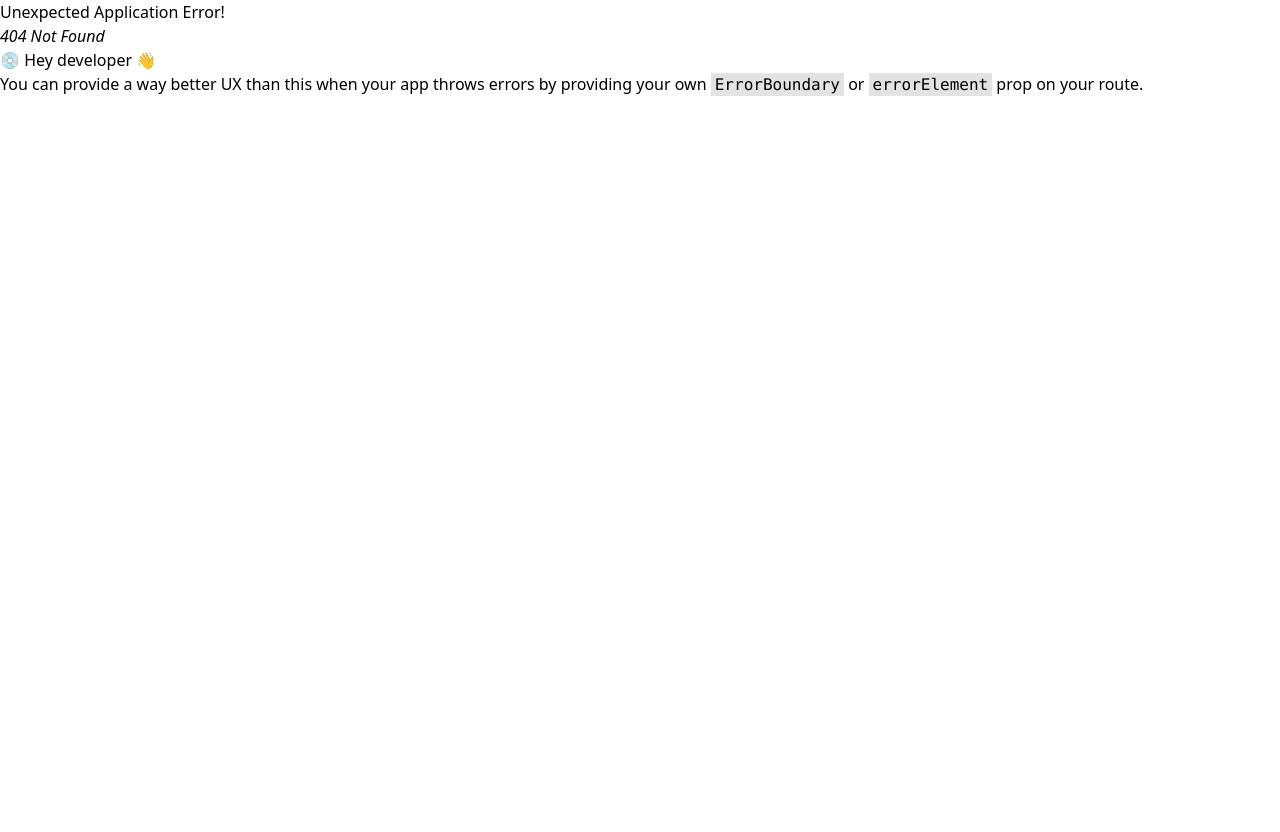
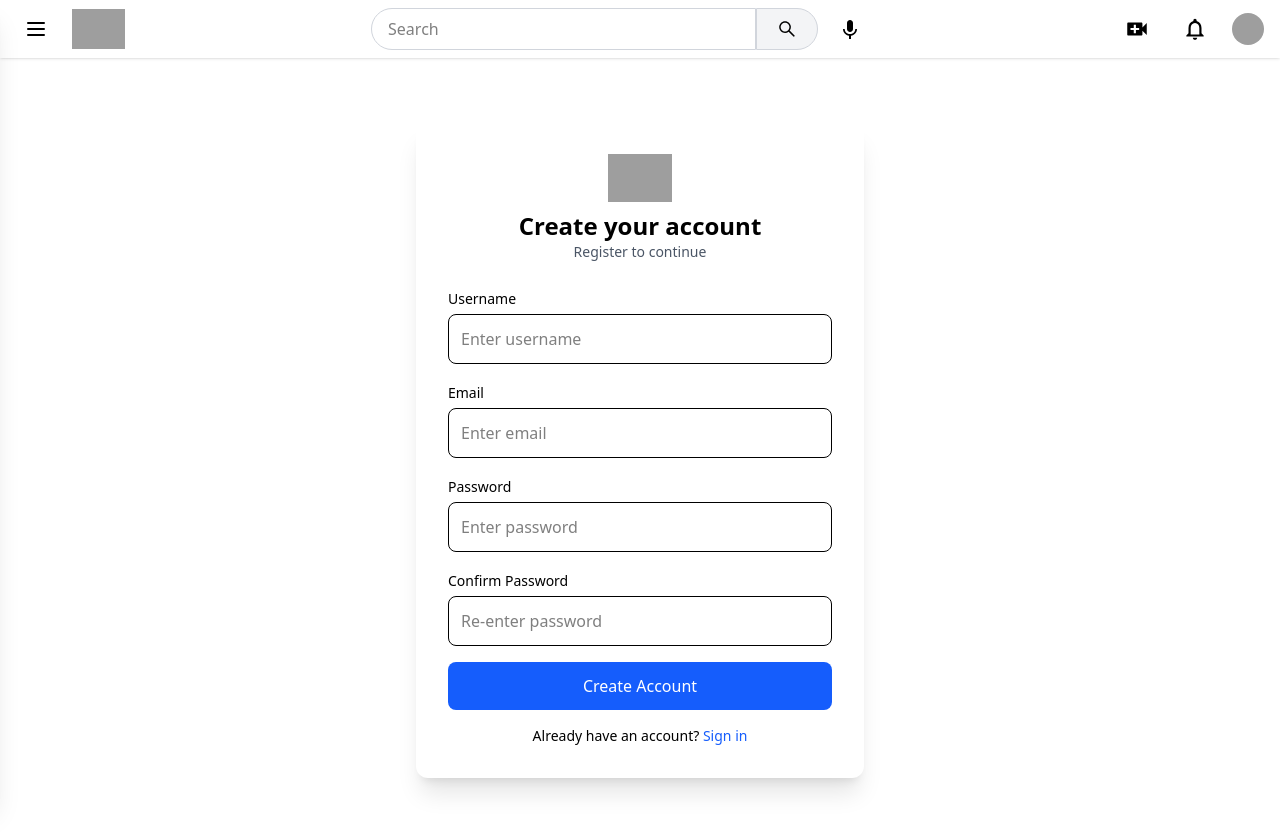
Before and after one commit to adityasoam55/Youtube-Fe, a React (Vite) app: page /register in a window 1280 px wide. Before the commit this address had no page. Shown: the top 832 px of the page. Before the commit the page ends 800 px from the top, so only its background shows below. Built offline with nearby package versions, Linux system fonts and the light colour scheme; grey boxes are pictures that could not be loaded.

Commit message:
Register Page added

```diff
--- a/src/components/Navbar.jsx
+++ b/src/components/Navbar.jsx
@@ -115,11 +115,13 @@ export default function Navbar() {
               <MdNotificationsNone size={26} />
             </button>
 
-            <img
-              src="https://i.pravatar.cc/264"
-              alt="avatar"
-              className="w-8 h-8 rounded-full cursor-pointer"
-            />
+            <Link to="/register">
+              <img
+                src="https://i.pravatar.cc/264"
+                alt="avatar"
+                className="w-8 h-8 rounded-full cursor-pointer"
+              />
+            </Link>
           </div>
         </div>
       </header>
--- a/src/main.jsx
+++ b/src/main.jsx
@@ -4,6 +4,7 @@ import App from "./App.jsx";
 import { createBrowserRouter, RouterProvider } from "react-router-dom";
 import Home from "./components/Home.jsx";
 import VideoCard from "./components/VideoCard.jsx";
+import Register from "./pages/Register.jsx";
 
 const router = createBrowserRouter([
   {
@@ -15,8 +16,8 @@ const router = createBrowserRouter([
         element: <Home />,
       },
       {
-        path: "/watch/:id",
-        element: <VideoCard />,
+        path: "register",
+        element: <Register />,
       },
     ],
   },
--- /dev/null
+++ b/src/pages/Register.jsx
@@ -0,0 +1,161 @@
+import React, { useState } from "react";
+import { Link, useNavigate } from "react-router-dom";
+
+export default function Register() {
+  const navigate = useNavigate();
+
+  const [formData, setFormData] = useState({
+    username: "",
+    email: "",
+    password: "",
+    confirmPassword: ""
+  });
+
+  const [error, setError] = useState("");
+
+  const handleChange = (e) => {
+    setFormData({
+      ...formData,
+      [e.target.name]: e.target.value
+    });
+  };
+
+  const handleRegister = async (e) => {
+    e.preventDefault();
+    setError("");
+
+    if (formData.password !== formData.confirmPassword) {
+      setError("Passwords do not match");
+      return;
+    }
+
+    const userPayload = {
+      userId: "user" + Math.floor(Math.random() * 9999), // random ID
+      username: formData.username,
+      email: formData.email,
+      password: formData.password,
+      avatar: `https://i.pravatar.cc/150?u=${formData.username}`
+    };
+
+    try {
+      const res = await fetch("http://localhost:5000/api/auth/register", {
+        method: "POST",
+        headers: { "Content-Type": "application/json" },
+        body: JSON.stringify(userPayload)
+      });
+
+      const data = await res.json();
+
+      if (!res.ok) {
+        setError(data.message || "Something went wrong");
+        return;
+      }
+
+      // Save token + user info in localStorage
+      localStorage.setItem("token", data.token);
+      localStorage.setItem("user", JSON.stringify(data.user));
+
+      navigate("/"); // redirect home
+    } catch (err) {
+      setError("Server error");
+    }
+  };
+
+  return (
+    <div className="flex justify-center items-center px-4 my-16">
+      <div className="w-full max-w-md bg-white p-8 shadow-xl rounded-xl">
+
+        {/* Logo */}
+        <div className="text-center mb-6">
+          <img
+            src="https://www.logo.wine/a/logo/YouTube/YouTube-Logo.wine.svg"
+            alt="YouTube"
+            className="h-12 mx-auto"
+          />
+          <h2 className="text-2xl font-semibold mt-2">Create your account</h2>
+          <p className="text-gray-600 text-sm">Register to continue</p>
+        </div>
+
+        {/* Form */}
+        <form className="space-y-4" onSubmit={handleRegister}>
+          {/* Username */}
+          <div>
+            <label className="text-sm font-medium">Username</label>
+            <input
+              type="text"
+              name="username"
+              required
+              value={formData.username}
+              onChange={handleChange}
+              className="w-full p-3 border rounded-lg mt-1 outline-none focus:ring-2 focus:ring-blue-500"
+              placeholder="Enter username"
+            />
+          </div>
+
+          {/* Email */}
+          <div>
+            <label className="text-sm font-medium">Email</label>
+            <input
+              type="email"
+              name="email"
+              required
+              value={formData.email}
+              onChange={handleChange}
+              className="w-full p-3 border rounded-lg mt-1 outline-none focus:ring-2 focus:ring-blue-500"
+              placeholder="Enter email"
+            />
+          </div>
+
+          {/* Password */}
+          <div>
+            <label className="text-sm font-medium">Password</label>
+            <input
+              type="password"
+              name="password"
+              required
+              value={formData.password}
+              onChange={handleChange}
+              className="w-full p-3 border rounded-lg mt-1 outline-none focus:ring-2 focus:ring-blue-500"
+              placeholder="Enter password"
+            />
+          </div>
+
+          {/* Confirm Password */}
+          <div>
+            <label className="text-sm font-medium">Confirm Password</label>
+            <input
+              type="password"
+              name="confirmPassword"
+              required
+              value={formData.confirmPassword}
+              onChange={handleChange}
+              className="w-full p-3 border rounded-lg mt-1 outline-none focus:ring-2 focus:ring-blue-500"
+              placeholder="Re-enter password"
+            />
+          </div>
+
+          {/* Error */}
+          {error && (
+            <p className="text-red-500 text-sm text-center">{error}</p>
+          )}
+
+          {/* Submit */}
+          <button
+            type="submit"
+            className="w-full bg-blue-600 text-white py-3 rounded-lg hover:bg-blue-700 transition"
+          >
+            Create Account
+          </button>
+        </form>
+
+        {/* Already have account */}
+        <p className="mt-4 text-center text-sm">
+          Already have an account?{" "}
+          <Link to="/signin" className="text-blue-600 font-medium">
+            Sign in
+          </Link>
+        </p>
+      </div>
+    </div>
+  );
+}
```
